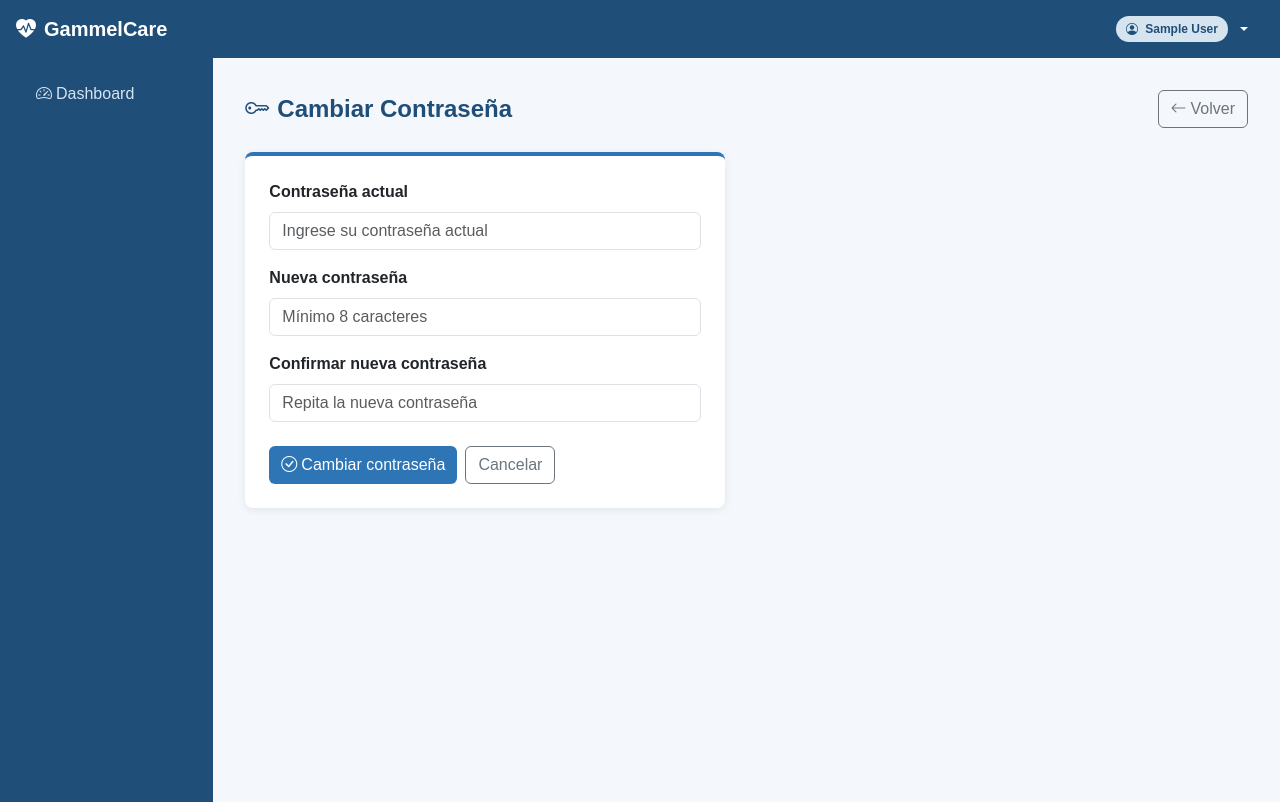
After one commit to jmuneralopez/gammelcare, a Django app: page /usuarios/cambiar-password/ in a window 1280 px wide. The commit adds this page. Run offline with Django 5.2, Linux system fonts and the light colour scheme; the visitor is signed in with stand-in values (Sample User, id 1); data that the repository does not hold is empty.

Commit message:
feat: roles ManyToMany, filtro de notas por rol, navbar con submenu, cambiar contraseña y correcciones de permisos

```diff
--- a/notas_clinicas/views.py
+++ b/notas_clinicas/views.py
@@ -71,7 +71,8 @@ def atencion_lista(request):
 @clinico_requerido
 def nota_crear(request, pk):
     residente = get_object_or_404(Residente, pk=pk, hogar=request.user.hogar)
-    form = NotaClinicaForm(request.POST or None)
+    tipos_permitidos = request.user.tipos_nota_permitidos()
+    form = NotaClinicaForm(request.POST or None, tipos_permitidos=tipos_permitidos)
 
     if request.method == 'POST' and form.is_valid():
         nota = form.save(commit=False)
--- a/templates/base.html
+++ b/templates/base.html
@@ -71,17 +71,47 @@
   <div class="collapse navbar-collapse" id="navMenu">
     <ul class="navbar-nav ms-auto align-items-center">
       {% if user.is_authenticated %}
-      <li class="nav-item me-3">
-        <span class="badge-rol">
-          <i class="bi bi-person-badge me-1"></i>
-          {{ user.get_full_name|default:user.username }}
-          {% if user.rol %} — {{ user.rol }}{% endif %}
-        </span>
-      </li>
-      <li class="nav-item">
-        <a class="nav-link" href="{% url 'logout' %}">
-          <i class="bi bi-box-arrow-right me-1"></i>Cerrar sesión
+      <li class="nav-item dropdown me-2">
+        <a class="nav-link dropdown-toggle d-flex align-items-center gap-2"
+           href="#" role="button" data-bs-toggle="dropdown" aria-expanded="false">
+          <span class="badge-rol">
+            <i class="bi bi-person-circle me-1"></i>
+            {{ user.get_full_name|default:user.username }}
+          </span>
         </a>
+        <ul class="dropdown-menu dropdown-menu-end shadow" style="min-width:220px;">
+          <li>
+            <div class="px-3 py-2 border-bottom">
+              <small class="text-muted d-block" style="font-size:0.75rem;">Roles asignados</small>
+              {% for rol in user.roles.all %}
+                <span class="badge me-1 mt-1" style="background-color:#2E75B6; font-size:0.72rem;">
+                  {{ rol }}
+                </span>
+              {% empty %}
+                <span class="text-muted" style="font-size:0.82rem;">Sin rol asignado</span>
+              {% endfor %}
+            </div>
+          </li>
+          {% if user.hogar %}
+          <li>
+            <div class="px-3 py-2 border-bottom">
+              <small class="text-muted d-block" style="font-size:0.75rem;">Hogar</small>
+              <span style="font-size:0.85rem;">{{ user.hogar.nombre }}</span>
+            </div>
+          </li>
+          {% endif %}
+          <li>
+            <a class="dropdown-item py-2" href="{% url 'cambiar_password' %}">
+              <i class="bi bi-key me-2" style="color:#2E75B6;"></i>Cambiar contraseña
+            </a>
+          </li>
+          <li><hr class="dropdown-divider"></li>
+          <li>
+            <a class="dropdown-item py-2 text-danger" href="{% url 'logout' %}">
+              <i class="bi bi-box-arrow-right me-2"></i>Cerrar sesión
+            </a>
+          </li>
+        </ul>
       </li>
       {% endif %}
     </ul>
@@ -105,8 +134,7 @@
           </a>
         </li>
 
-        {% if user.rol.nombre == 'clinico' %}
-        <!-- MENÚ CLÍNICO -->
+        {% if user.es_clinico %}
         <li class="nav-item mt-2">
           <small class="text-uppercase px-2" style="color:#6c9bc7; font-size:0.7rem; letter-spacing:1px;">
             Atención
@@ -120,8 +148,7 @@
         </li>
         {% endif %}
 
-        {% if user.rol.nombre == 'administrador' or user.rol.nombre == 'superadmin' %}
-        <!-- MENÚ ADMINISTRATIVO -->
+        {% if user.es_administrativo %}
         <li class="nav-item mt-2">
           <small class="text-uppercase px-2" style="color:#6c9bc7; font-size:0.7rem; letter-spacing:1px;">
             Gestión
@@ -131,6 +158,12 @@
           <a class="nav-link {% if 'residentes' in request.path %}active{% endif %}"
              href="{% url 'residente_lista' %}">
             <i class="bi bi-person-lines-fill me-1"></i>Residentes
+          </a>
+        </li>
+        <li class="nav-item">
+          <a class="nav-link {% if 'usuarios' in request.path and 'lista' in request.path %}active{% endif %}"
+             href="{% url 'usuario_lista' %}">
+            <i class="bi bi-people me-1"></i>Usuarios
           </a>
         </li>
         <li class="nav-item">
@@ -168,16 +201,9 @@
             <i class="bi bi-truck me-1"></i>Ambulancias
           </a>
         </li>
-         <li class="nav-item">
-          <a class="nav-link {% if 'usuarios' in request.path and 'lista' in request.path %}active{% endif %}"
-             href="{% url 'usuario_lista' %}">
-            <i class="bi bi-people me-1"></i>Usuarios
-          </a>
-        </li>
         {% endif %}
 
-        {% if user.rol.nombre == 'superadmin' %}
-        <!-- MENÚ SUPERADMIN -->
+        {% if user.es_superadmin %}
         <li class="nav-item mt-2">
           <small class="text-uppercase px-2" style="color:#6c9bc7; font-size:0.7rem; letter-spacing:1px;">
             Sistema
--- a/templates/residentes/residente_detalle.html
+++ b/templates/residentes/residente_detalle.html
@@ -29,10 +29,12 @@
       <i class="bi bi-pencil me-1"></i>Editar
     </a>
     {% endif %}
+    {% if user.puede_exportar %}
     <a href="{% url 'residente_pdf' residente.pk %}" class="btn btn-outline-success"
        title="Exportar expediente en PDF">
       <i class="bi bi-file-earmark-pdf me-1"></i>PDF
     </a>
+    {% endif %}
     <a href="javascript:history.back()" class="btn btn-outline-secondary">
       <i class="bi bi-arrow-left me-1"></i>Volver
     </a>
--- a/templates/residentes/residente_lista.html
+++ b/templates/residentes/residente_lista.html
@@ -6,7 +6,7 @@
   <h4 class="fw-bold mb-0" style="color:#1F4E79;">
     <i class="bi bi-person-lines-fill me-2"></i>Residentes
   </h4>
-  {% if user.rol.nombre == 'administrador' or user.rol.nombre == 'superadmin' %}
+ {% if user.es_administrativo %}
   <a href="{% url 'residente_crear' %}" class="btn btn-gc">
     <i class="bi bi-plus-circle me-1"></i>Nuevo Residente
   </a>
--- /dev/null
+++ b/templates/usuarios/cambiar_password.html
@@ -0,0 +1,44 @@
+{% extends 'base.html' %}
+{% block title %}GammelCare — Cambiar Contraseña{% endblock %}
+
+{% block content %}
+<div class="d-flex justify-content-between align-items-center mb-4">
+  <h4 class="fw-bold mb-0" style="color:#1F4E79;">
+    <i class="bi bi-key me-2"></i>Cambiar Contraseña
+  </h4>
+  <a href="{% url 'dashboard' %}" class="btn btn-outline-secondary">
+    <i class="bi bi-arrow-left me-1"></i>Volver
+  </a>
+</div>
+
+<div class="card card-gc" style="max-width:480px;">
+  <div class="card-body p-4">
+    <form method="post">
+      {% csrf_token %}
+      <div class="mb-3">
+        <label class="form-label fw-semibold">Contraseña actual</label>
+        <input type="password" name="password_actual" class="form-control"
+               placeholder="Ingrese su contraseña actual" required>
+      </div>
+      <div class="mb-3">
+        <label class="form-label fw-semibold">Nueva contraseña</label>
+        <input type="password" name="password_nueva" class="form-control"
+               placeholder="Mínimo 8 caracteres" required>
+      </div>
+      <div class="mb-4">
+        <label class="form-label fw-semibold">Confirmar nueva contraseña</label>
+        <input type="password" name="password_confirmar" class="form-control"
+               placeholder="Repita la nueva contraseña" required>
+      </div>
+      <div class="d-flex gap-2">
+        <button type="submit" class="btn btn-gc">
+          <i class="bi bi-check-circle me-1"></i>Cambiar contraseña
+        </button>
+        <a href="{% url 'dashboard' %}" class="btn btn-outline-secondary">
+          Cancelar
+        </a>
+      </div>
+    </form>
+  </div>
+</div>
+{% endblock %}
--- a/templates/usuarios/dashboard.html
+++ b/templates/usuarios/dashboard.html
@@ -13,7 +13,7 @@
     </span>
   </div>
   <span class="badge-rol">
-    {% if user.rol %}{{ user.rol }}{% else %}Sin rol asignado{% endif %}
+    {% for rol in user.roles.all %}{{ rol }}{% if not forloop.last %}, {% endif %}{% empty %}Sin rol asignado{% endfor %}
   </span>
 </div>
 
@@ -94,7 +94,7 @@
 </div>
 
 <!-- ACCESOS RÁPIDOS POR ROL -->
-{% if user.rol.nombre == 'superadmin' or user.rol.nombre == 'administrador' %}
+{% if user.es_administrativo %}
 <div class="row g-3 mb-4">
   <div class="col-12">
     <h6 class="fw-bold mb-3" style="color:#1F4E79;">
@@ -128,7 +128,7 @@
 </div>
 {% endif %}
 
-{% if user.rol.nombre == 'clinico' %}
+{% if user.es_clinico %}
 <div class="row g-3 mb-4">
   <div class="col-12">
     <h6 class="fw-bold mb-3" style="color:#1F4E79;">
--- a/usuarios/urls.py
+++ b/usuarios/urls.py
@@ -9,4 +9,5 @@ urlpatterns = [
     path('nuevo/', views.usuario_crear, name='usuario_crear'),
     path('<int:pk>/editar/', views.usuario_editar, name='usuario_editar'),
     path('<int:pk>/toggle/', views.usuario_toggle, name='usuario_toggle'),
+    path('cambiar-password/', views.cambiar_password, name='cambiar_password'),
 ]
--- a/usuarios/views.py
+++ b/usuarios/views.py
@@ -90,7 +90,6 @@ def dashboard_view(request):
 
         hoy = timezone.now().date()
 
-        # Residentes
         total_residentes = Residente.objects.filter(hogar=hogar, activo=True).count()
         ingresos_mes = Residente.objects.filter(
             hogar=hogar,
@@ -98,7 +97,6 @@ def dashboard_view(request):
             fecha_ingreso__year=hoy.year
         ).count()
 
-        # Camas
         total_camas = Cama.objects.filter(
             habitacion__departamento__hogar=hogar, activo=True
         ).count()
@@ -112,13 +110,10 @@ def dashboard_view(request):
         ).count()
         ocupacion_pct = round((camas_ocupadas / total_camas * 100), 1) if total_camas > 0 else 0
 
-        # Notas hoy
         notas_hoy = NotaClinica.objects.filter(
             residente__hogar=hogar,
             fecha_creacion__date=hoy
         ).count()
-
-        # Notas últimos 7 días
         notas_semana = NotaClinica.objects.filter(
             residente__hogar=hogar,
             fecha_creacion__date__gte=hoy - timedelta(days=7)
@@ -156,6 +151,7 @@ def usuario_crear(request):
         usuario.hogar = request.user.hogar
         usuario.set_password(form.cleaned_data['password1'])
         usuario.save()
+        form.save_m2m()
         messages.success(request, f'Usuario {usuario.username} creado correctamente.')
         return redirect('usuario_lista')
     return render(request, 'usuarios/usuario_form.html', {
@@ -194,3 +190,24 @@ def usuario_toggle(request, pk):
     estado = 'activado' if usuario.activo else 'desactivado'
     messages.success(request, f'Usuario {estado} correctamente.')
     return redirect('usuario_lista')
+
+@login_required
+def cambiar_password(request):
+    if request.method == 'POST':
+        password_actual = request.POST.get('password_actual')
+        password_nueva = request.POST.get('password_nueva')
+        password_confirmar = request.POST.get('password_confirmar')
+
+        if not request.user.check_password(password_actual):
+            messages.error(request, 'La contraseña actual es incorrecta.')
+        elif password_nueva != password_confirmar:
+            messages.error(request, 'Las contraseñas nuevas no coinciden.')
+        elif len(password_nueva) < 8:
+            messages.error(request, 'La contraseña debe tener al menos 8 caracteres.')
+        else:
+            request.user.set_password(password_nueva)
+            request.user.save()
+            messages.success(request, 'Contraseña cambiada correctamente. Por favor inicia sesión nuevamente.')
+            return redirect('login')
+
+    return render(request, 'usuarios/cambiar_password.html')
```
Also changed, not shown: other parts of templates/base.html (+2 -48 lines), datos.txt (+9 -2 lines), notas_clinicas/forms.py (+11 -0 lines), notas_clinicas/models.py (+6 -1 lines), templates/usuarios/usuario_form.html (+35 -13 lines), templates/usuarios/usuario_lista.html (+5 -5 lines), usuarios/admin.py (+5 -3 lines), usuarios/decorators.py (+19 -7 lines), usuarios/forms.py (+31 -16 lines), usuarios/models.py (+74 -6 lines), usuarios/migrations/0002_remove_usuario_rol_usuario_roles_alter_rol_nombre.py (added).
